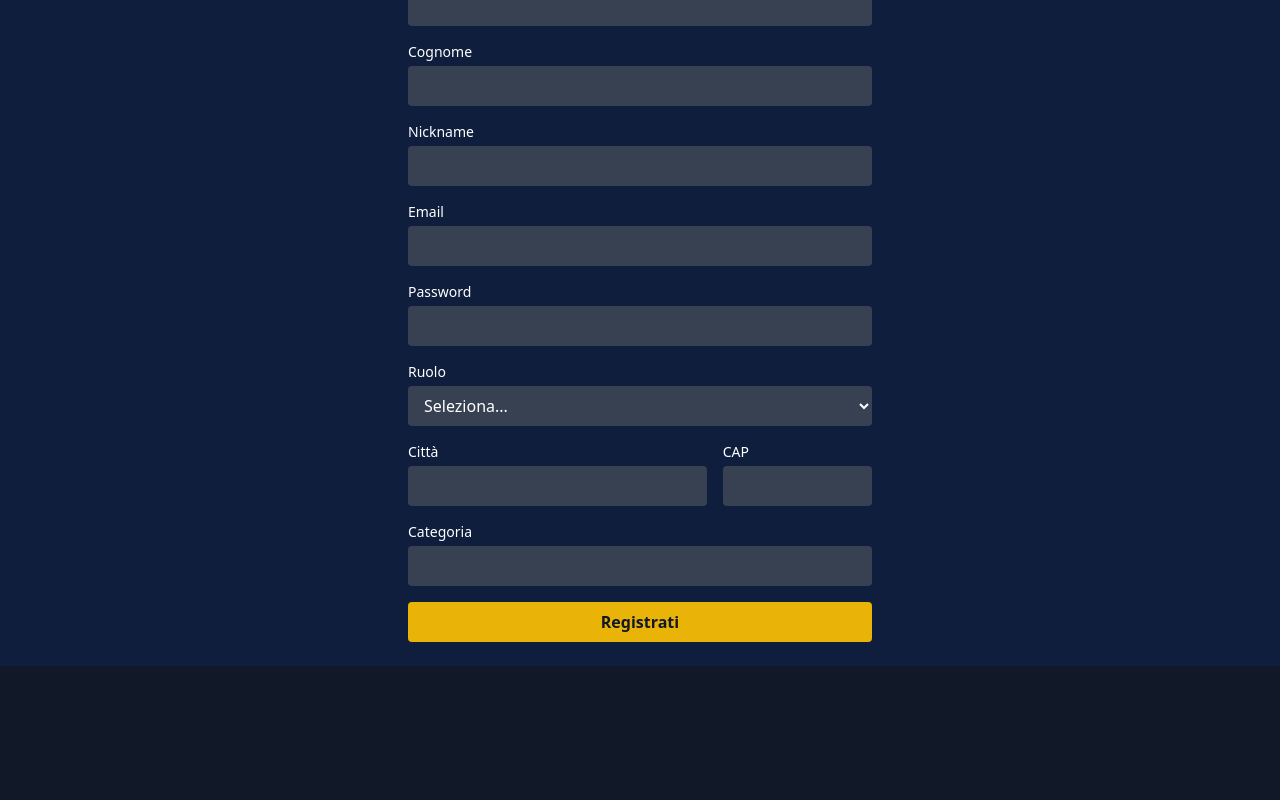
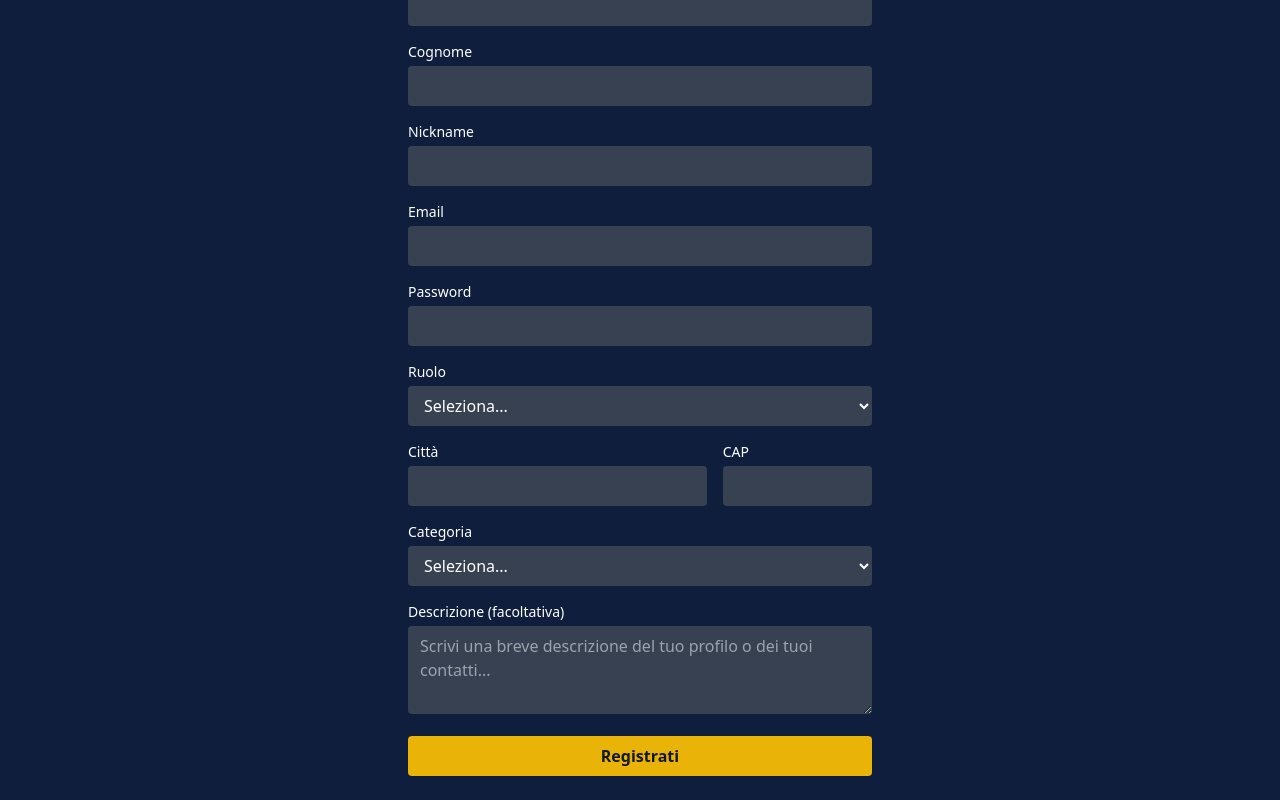
Before and after one commit to ilfrusciante/Connectiamo-website, a Next.js app: page /signup in a window 1280 px wide. Shown: the part 534-1334 px from the top of the page. Before the commit the page ends 1200 px from the top, so only its background shows below. Built offline with nearby package versions, Linux system fonts and the light colour scheme.

Commit message:
Update signup.js

```diff
--- a/pages/signup.js
+++ b/pages/signup.js
@@ -1,24 +1,8 @@
-import { useState } from 'react';
-import { supabase } from '../utils/supabaseClient';
-import { useRouter } from 'next/router';
-import Image from 'next/image';
+import { useState } from 'react'; import { supabase } from '../utils/supabaseClient'; import { useRouter } from 'next/router'; import Image from 'next/image';
 
-export default function Signup() {
-  const router = useRouter();
-  const [nome, setNome] = useState('');
-  const [cognome, setCognome] = useState('');
-  const [nickname, setNickname] = useState('');
-  const [email, setEmail] = useState('');
-  const [password, setPassword] = useState('');
-  const [role, setRole] = useState('');
-  const [city, setCity] = useState('');
-  const [cap, setCap] = useState('');
-  const [category, setCategory] = useState('');
-  const [error, setError] = useState('');
+export default function Signup() { const router = useRouter(); const [nome, setNome] = useState(''); const [cognome, setCognome] = useState(''); const [nickname, setNickname] = useState(''); const [email, setEmail] = useState(''); const [password, setPassword] = useState(''); const [role, setRole] = useState(''); const [city, setCity] = useState(''); const [cap, setCap] = useState(''); const [category, setCategory] = useState(''); const [description, setDescription] = useState(''); const [error, setError] = useState('');
 
-  const handleSignup = async (e) => {
-    e.preventDefault();
-    setError('');
+const handleSignup = async (e) => { e.preventDefault(); setError('');
 
 const { data: signUpData, error: signUpError } = await supabase.auth.signUp({
   email,
@@ -42,6 +26,7 @@ export default function Signup() {
     city,
     cap,
     category,
+    description,
     email,
     created_at: new Date().toISOString(),
   }]);
@@ -53,22 +38,10 @@ export default function Signup() {
 
   router.push('/');
 }
+
 };
 
-  return (
-    <div className="min-h-screen bg-[#0f1e3c] text-white flex items-center justify-center px-4">
-      <div className="max-w-lg w-full p-6">
-        <div className="w-full flex justify-center mb-6">
-          <Image
-            src="/images/illustration-signup.png"
-            alt="Registrazione"
-            width={0}
-            height={0}
-            sizes="100vw"
-            style={{ width: '100%', maxWidth: '360px', height: 'auto' }}
-            className="rounded-md"
-          />
-        </div>
+return ( <div className="min-h-screen bg-[#0f1e3c] text-white flex items-center justify-center px-4"> <div className="max-w-lg w-full p-6"> <div className="w-full flex justify-center mb-6"> <Image src="/images/illustration-signup.png" alt="Registrazione" width={0} height={0} sizes="100vw" style={{ width: '100%', maxWidth: '360px', height: 'auto' }} className="rounded-md" /> </div>
 
 <h2 className="text-2xl font-semibold text-center mb-1">Registrati</h2>
     <p className="text-center text-gray-300 text-sm mb-4">
@@ -137,8 +110,25 @@ export default function Signup() {
 
       <div>
         <label className="block text-sm mb-1">Categoria</label>
-            <input type="text" value={category} onChange={(e) => setCategory(e.target.value)} required
-              className="w-full px-3 py-2 rounded bg-gray-700 text-white focus:ring-2 focus:ring-blue-500 outline-none" />
+        <select value={category} onChange={(e) => setCategory(e.target.value)} required
+          className="w-full px-3 py-2 rounded bg-gray-700 text-white focus:ring-2 focus:ring-blue-500 outline-none">
+          <option value="">Seleziona...</option>
+          <option value="Edilizia">Edilizia</option>
+          <option value="Benessere">Benessere</option>
+          <option value="Servizi personali">Servizi personali</option>
+          <option value="Servizi aziendali">Servizi aziendali</option>
+          <option value="Ristorazione">Ristorazione</option>
+          <option value="Turismo">Turismo</option>
+          <option value="Altro">Altro</option>
+        </select>
+      </div>
+
+      <div>
+        <label className="block text-sm mb-1">Descrizione (facoltativa)</label>
+        <textarea value={description} onChange={(e) => setDescription(e.target.value)}
+          placeholder="Scrivi una breve descrizione del tuo profilo o dei tuoi contatti..."
+          className="w-full px-3 py-2 rounded bg-gray-700 text-white focus:ring-2 focus:ring-blue-500 outline-none"
+          rows={3}></textarea>
       </div>
 
       <button type="submit"
@@ -148,5 +138,5 @@ export default function Signup() {
     </form>
   </div>
 </div>
-  );
-}
+
+); }
```
Lines whose indentation alone changed are shown as unchanged.
